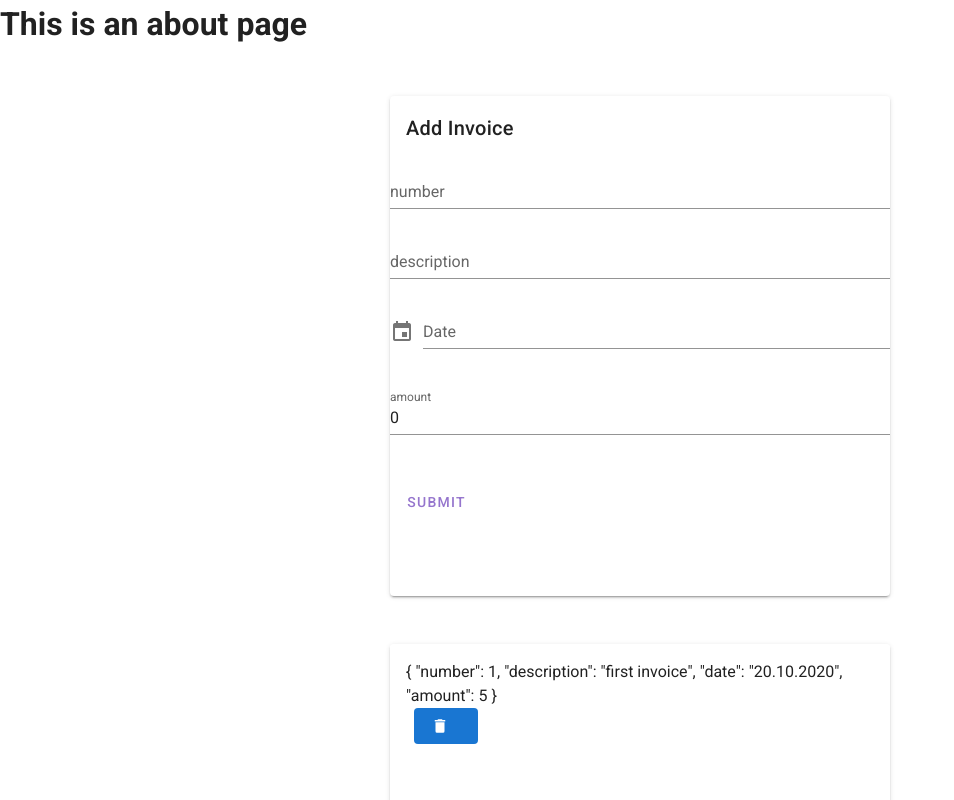
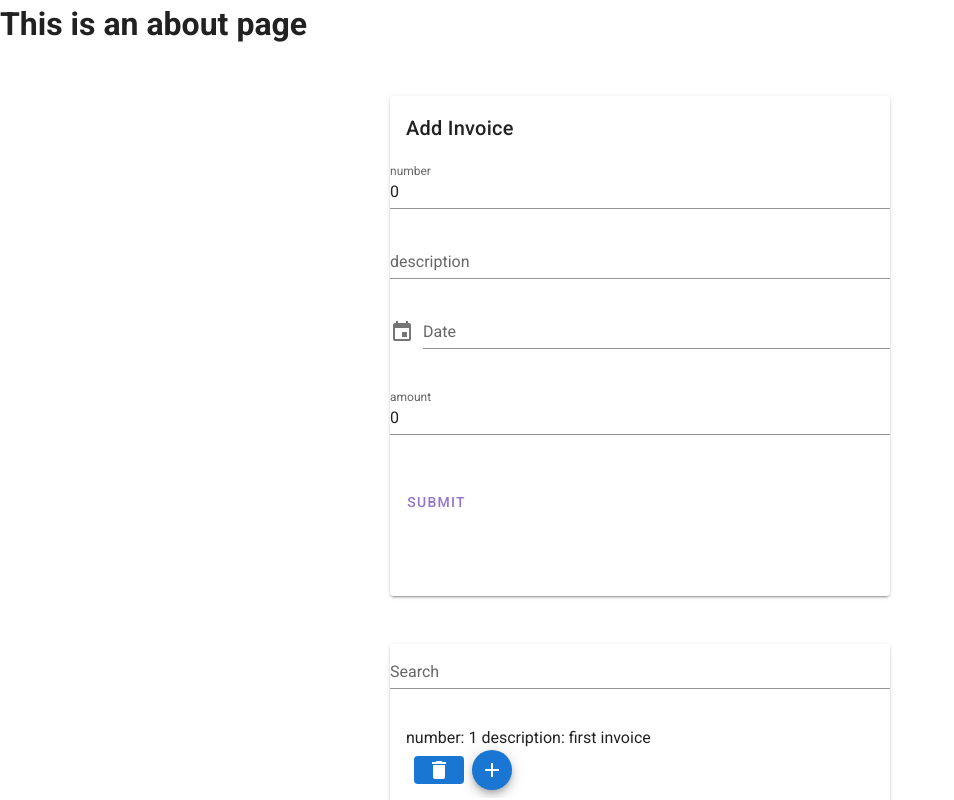
Before and after one commit to jellymn9/jellymn9.github.io, a Vue app: page /about in a window 1280 px wide. Shown: the top 800 px of the page, without its empty margins (0-954 px from the left). Built offline with nearby package versions, Linux system fonts and the light colour scheme.

Commit message:
search and delete

```diff
--- a/package.json
+++ b/package.json
@@ -10,6 +10,7 @@
   "dependencies": {
     "@mdi/js": "^5.8.55",
     "core-js": "^3.6.5",
+    "lodash": "^4.17.20",
     "vue": "^2.6.11",
     "vue-router": "^3.2.0",
     "vuetify": "^2.2.11",
--- a/src/components/addInvoice.vue
+++ b/src/components/addInvoice.vue
@@ -34,7 +34,7 @@
     </v-menu>
     <v-text-field v-model="invoiceForm.amount" label="amount" class="fields"></v-text-field>
     <v-card-actions>
-      <v-btn color="deep-purple lighten-2" text @click="addInvoice()">
+      <v-btn color="deep-purple lighten-2" text @click="addInvoice()" :disabled="!isFormValid" >
         Submit
       </v-btn>
     </v-card-actions>
@@ -42,9 +42,10 @@
 </template>
 
 <script>
+import { mapState } from "vuex";
 
 const invoiceFormEmpty = {
-    number: '',
+    number: 0,
     description: '',
     date: null,
     amount: 0
@@ -64,6 +65,14 @@ export default {
   watch: {
     menu(val) {
       val && setTimeout(() => (this.$refs.picker.activePicker = "YEAR"));
+    }
+  },
+  computed: {
+    ...mapState({
+          invoices: 'invoices'
+      }),
+    isFormValid(){
+      return this.invoices.filter( i => i.number == this.invoiceForm.number ).length === 0;
     }
   },
   methods: {
--- a/src/components/invoiceList.vue
+++ b/src/components/invoiceList.vue
@@ -2,34 +2,57 @@
   <div>
     <addInvoice></addInvoice>
     <v-card class="mx-auto my-12 invoice-list" >
-        <v-list dense>
+        <v-text-field
+            label="Search"
+            v-model="search"
+            @keydown="searchForInvoice()"
+        ></v-text-field>
+        <v-list dense v-if="!matchExists">
             <v-list-item
             v-for="(invoice, i) in invoices"
             :key="i"
             >
                 <v-list-item-content>
-                    {{ invoice }}
+                   number: {{ invoice.number }} description: {{ invoice.description }}
                     <div class="mx-2">
                         <v-btn
                             color="primary"
                             depressed
+                            small
+                            @click="deleteInvoice(i)"
                         >
-                            <v-icon left>
+                            <v-icon>
                             {{ icons.mdiDelete }}
+                            </v-icon>
+                        </v-btn>
+                        <v-btn
+                            class="mx-2"
+                            fab
+                            dark
+                            small
+                            color="primary"
+                            @click="duplicateInvoice(i)"
+                        >
+                            <v-icon>
+                                mdi-plus
                             </v-icon>
                         </v-btn>
                     </div>
                 </v-list-item-content>
             </v-list-item>
         </v-list>
+        <v-card v-else>
+            number: {{ this.matchedInvoice[0].number }} description: {{ this.matchedInvoice[0].description }}
+        </v-card>
     </v-card>
   </div>
 </template>
 
 <script>
-import { mapState } from "vuex";
+import { mapGetters, mapState } from "vuex";
 import addInvoice from "@/components/addInvoice.vue";
 import { mdiDelete } from '@mdi/js';
+import _ from 'lodash';
 
 export default {
   components: {
@@ -37,17 +60,51 @@ export default {
   },
   data(){
       return{
+        duplicateId: 0,
+        search: '',
+        matchExists: false,
+        matchedInvoice: [],
         icons: {
             mdiDelete,
         }
-        //  list: [ 'jelena', 'marija', 'nikola']
       }
   },
   computed: {
       ...mapState({
           invoices: 'invoices'
-      })
-  }
+      }),
+       ...mapGetters(["getInvoicesNumbers"])
+  },
+  methods: {
+        deleteInvoice( invoiceItem ){
+          this.$store.dispatch('deleteInvoiceItem', invoiceItem );
+        },
+        duplicateInvoice(i){
+            // console.log("invoiceeees", this.invoices);
+            this.duplicateId = this.invoices.length;
+            while( this.getInvoicesNumbers.filter( p => p.number === this.duplicateId ).length !== 0 ){
+                this.duplicateId += 1;
+            }
+            // console.log("blabla222");
+            const duplicate = {...this.invoices[i]};
+            duplicate.number = this.duplicateId;
+            // console.log( 'duplikat',duplicate );
+            this.$store.dispatch('duplicateInvoiceItem', duplicate );
+        },
+        searchForInvoice: _.debounce( function() {
+            //console.log("jelena");
+            const searchMatch = this.getInvoicesNumbers.filter( i => i.number == this.search);
+            //console.log(searchMatch);
+            if( searchMatch.length ){
+                this.matchExists = true;
+                this.matchedInvoice = searchMatch;
+                //console.log("jejejejejejejejeee");
+            }else if( this.search == ''){
+                this.matchExists = false;
+            }
+        },3000)
+
+    }
 };
 </script>
 <style scoped>
--- a/src/store/index.js
+++ b/src/store/index.js
@@ -14,18 +14,31 @@ export default new Vuex.Store({
     ]
   },
   getters: {
-    // getList(state){
-    //   return state.invoices;
-    // }
+    getInvoicesNumbers(state){
+      console.log(state.invoices);
+      return state.invoices;
+    }
   },
   mutations: {
-    NEW_INVOICE( state, invoiceItem){
+    NEW_INVOICE( state, invoiceItem ){
+      state.invoices.push(invoiceItem);
+    },
+    DELETE_INVOICE( state, invoiceItem){
+      state.invoices.splice( invoiceItem, 1 );
+    },
+    DUPLICATE_INVOICE( state, invoiceItem ){
       state.invoices.push(invoiceItem);
     }
   },
   actions: {
-    addNewInvoice({commit}, invoiceItem){
+    addNewInvoice({commit}, invoiceItem ){
       commit('NEW_INVOICE', invoiceItem);
+    },
+    deleteInvoiceItem( {commit}, invoiceItem ){
+      commit('DELETE_INVOICE', invoiceItem);
+    },
+    duplicateInvoiceItem({commit}, invoiceItem ){
+      commit('DUPLICATE_INVOICE', invoiceItem );
     }
   },
   modules: {}
```
Also changed, not shown: 1 other file (tests, documents, lock files or other folders).
